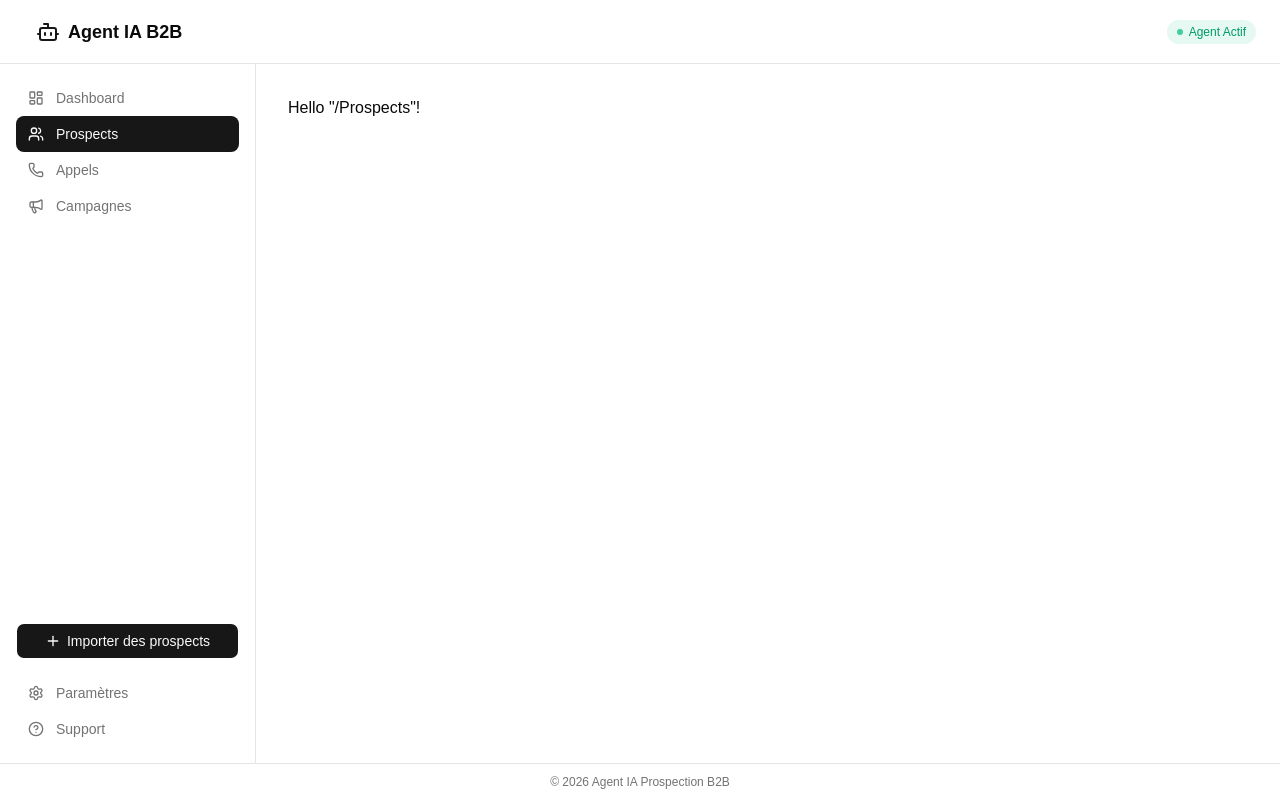
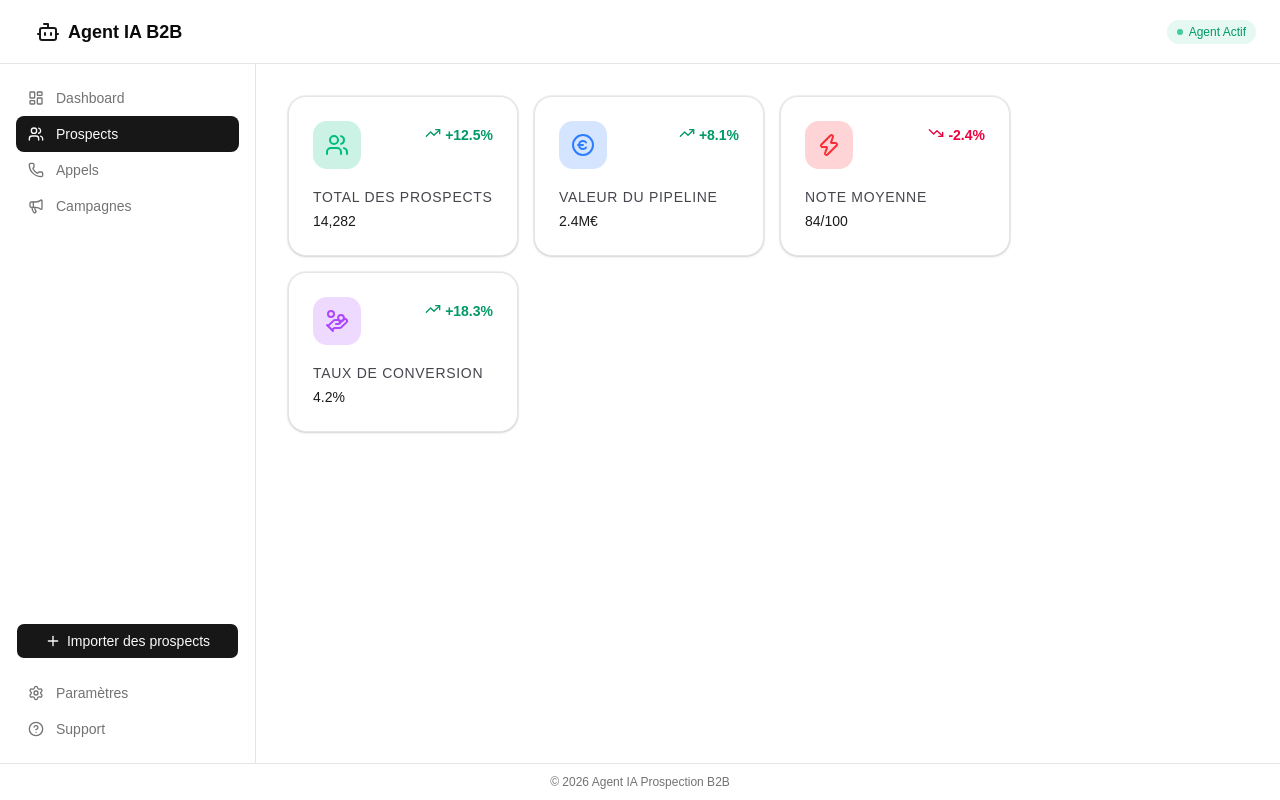
Before and after one commit to 95902/Agent-IA-de-prospection-B2B-, a React (Vite) app: page /prospects in a window 1280 px wide. Built offline with nearby package versions, Linux system fonts and the light colour scheme.

Commit message:
ajout des KPIcards mappé

```diff
--- /dev/null
+++ b/src/components/KPICard.tsx
@@ -0,0 +1,54 @@
+import { type LucideIcon, TrendingUp, TrendingDown } from "lucide-react";
+import { Card, CardContent } from "./ui/card";
+
+export interface KpiCardProps {
+  title: string;
+  value: number | string;
+  change: number;
+  isPositive: boolean;
+  icon: LucideIcon;
+  iconTextColor: string;
+  iconBackgroundColor: string;
+}
+
+export const KPICard = ({
+  title,
+  value,
+  change,
+  isPositive,
+  icon: Icon,
+  iconTextColor,
+  iconBackgroundColor,
+}: KpiCardProps) => {
+  const TrendIcon = isPositive ? TrendingUp : TrendingDown;
+
+  return (
+    <Card className="duration-200 h-40 w-57.5 hover:-translate-y-1 rounded-2xl border bg-card p-6 shadow-sm transition-all hover:shadow-md">
+      <CardContent className="flex flex-col gap-4 p-0">
+        <div className="flex justify-between">
+          <div
+            className={`flex h-12 w-12 items-center justify-center rounded-xl ${iconBackgroundColor} ${iconTextColor} `}
+          >
+            <Icon className="h-6 w-6" />
+          </div>
+          <div
+            className={`flex mt-1 gap-1 font-semibold text-sm ${
+              isPositive
+                ? "text-emerald-600 dark:text-emerald-400"
+                : "text-rose-600 dark:text-rose-400"
+            }`}
+          >
+            <TrendIcon className="h-4 w-4" />
+            <span> {`${isPositive ? "+" : "-"}${change}%`}</span>
+          </div>
+        </div>
+        <div className="">
+          <p className="text-md text-[#45464D] tracking-wider leading-6  uppercase inter">
+            {title}
+          </p>
+          <p className="text-[#1B1B1D] leading-6">{value}</p>
+        </div>
+      </CardContent>
+    </Card>
+  );
+};
--- a/src/routes/prospects.tsx
+++ b/src/routes/prospects.tsx
@@ -1,8 +1,68 @@
 /* eslint-disable react-refresh/only-export-components */
+import { KPICard, type KpiCardProps } from "@/components/KPICard";
 import { createFileRoute } from "@tanstack/react-router";
+import { CircleEuro, HandCoins, Users, Zap } from "lucide-react";
+
+//THEME
+//SEED
+//STATE
+
+const KPICardSeed: KpiCardProps[] = [
+  {
+    title: "Total des prospects",
+    value: "14,282",
+    change: 12.5,
+    isPositive: true,
+    icon: Users,
+    iconTextColor: "text-emerald-500",
+    iconBackgroundColor: "bg-emerald-500/20",
+  },
+  {
+    title: "Valeur du pipeline",
+    value: "2.4M€",
+    change: 8.1,
+    isPositive: true,
+    icon: CircleEuro,
+    iconTextColor: "text-blue-500",
+    iconBackgroundColor: "bg-blue-500/20",
+  },
+  {
+    title: "Note moyenne",
+    value: "84/100",
+    change: 2.4,
+    isPositive: false,
+    icon: Zap,
+    iconTextColor: "text-red-500",
+    iconBackgroundColor: "bg-red-500/20",
+  },
+  {
+    title: "Taux de conversion",
+    value: "4.2%",
+    change: 18.3,
+    isPositive: true,
+    icon: HandCoins ,
+    iconTextColor: "text-purple-500",
+    iconBackgroundColor: "bg-purple-500/20",
+  },
+];
 
 const Prospects = () => {
-  return <div>Hello "/Prospects"!</div>;
+  return (
+    <div className="flex flex-wrap gap-4">
+      {KPICardSeed.map((kpi, index) => (
+        <KPICard
+          key={index}
+          title={kpi.title}
+          value={kpi.value}
+          change={kpi.change}
+          isPositive={kpi.isPositive}
+          icon={kpi.icon}
+          iconTextColor={kpi.iconTextColor}
+          iconBackgroundColor={kpi.iconBackgroundColor}
+        />
+      ))}
+    </div>
+  );
 };
 
 export const Route = createFileRoute("/prospects")({
```
